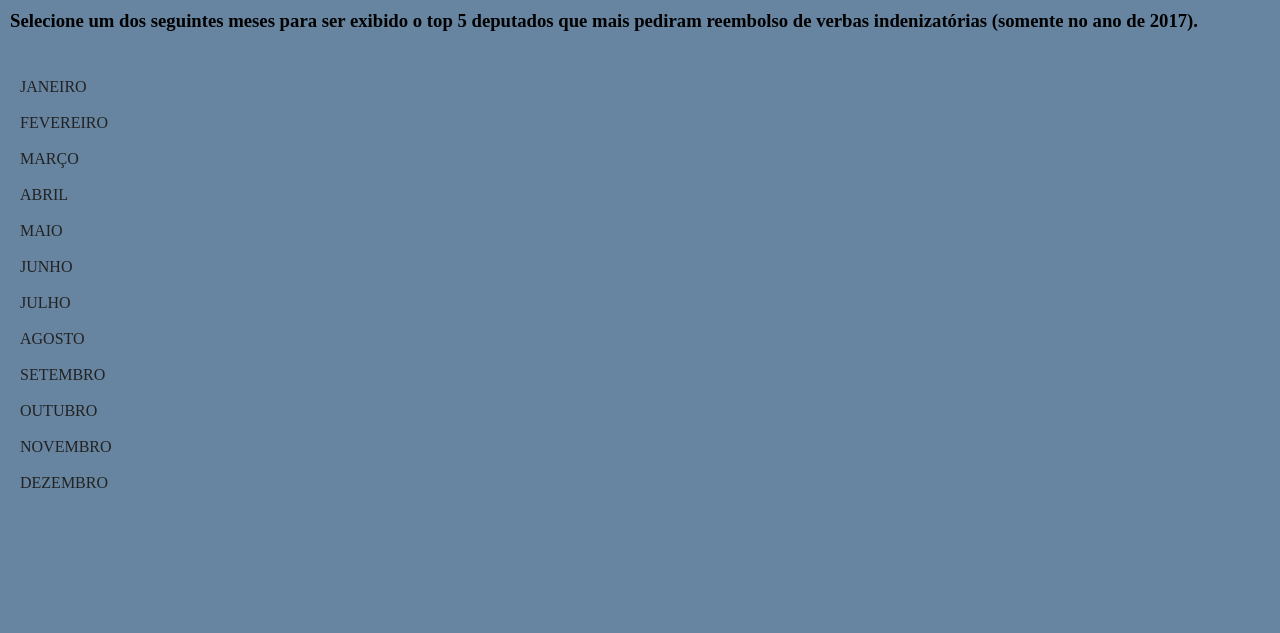
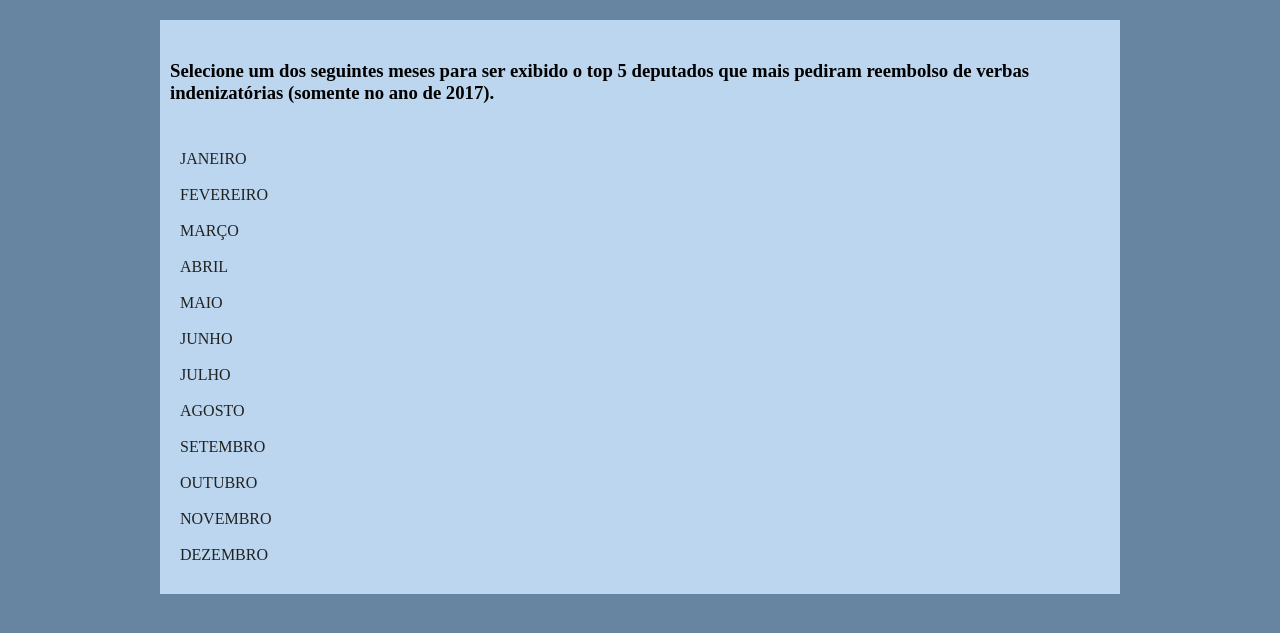
Before and after one commit to ZombieDaniel/DadosALMG, a PHP site: page /verba.php in a window 1280 px wide. Shown: the part 100-733 px from the top of the page. Run offline with PHP 8.4, Linux system fonts and the light colour scheme; data that the repository does not hold is empty.

Commit message:
Update verba.php

```diff
--- a/verba.php
+++ b/verba.php
@@ -10,7 +10,8 @@ include './index.php';
         <link rel="stylesheet" type="text/css" href = "./estilo.css">
     </head>
     <body>
-
+    <div class="container">
+            <div id="conteudo">
     <h3>Selecione um dos seguintes meses para ser exibido o top 5 deputados que mais pediram reembolso de
     verbas indenizatórias (somente no ano de 2017).</h3>
     <br><br>
```
